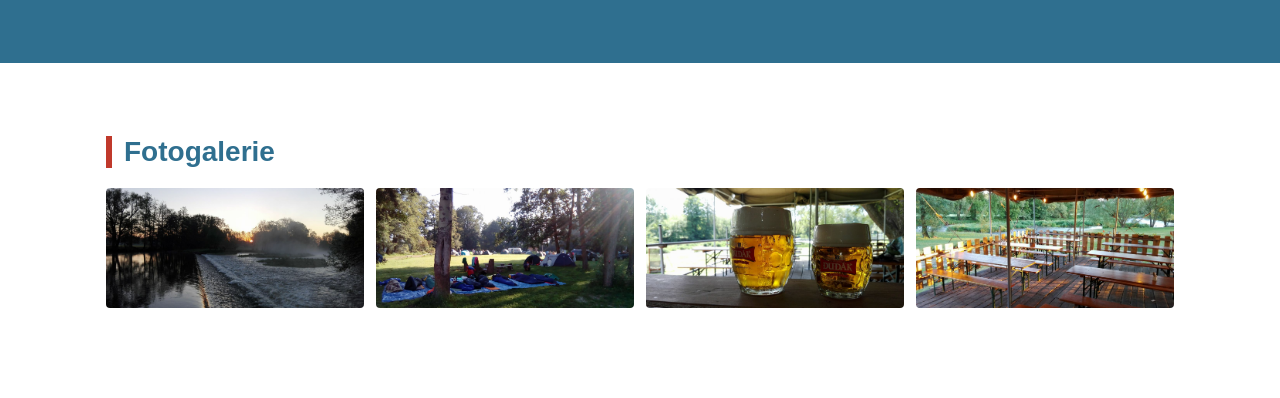
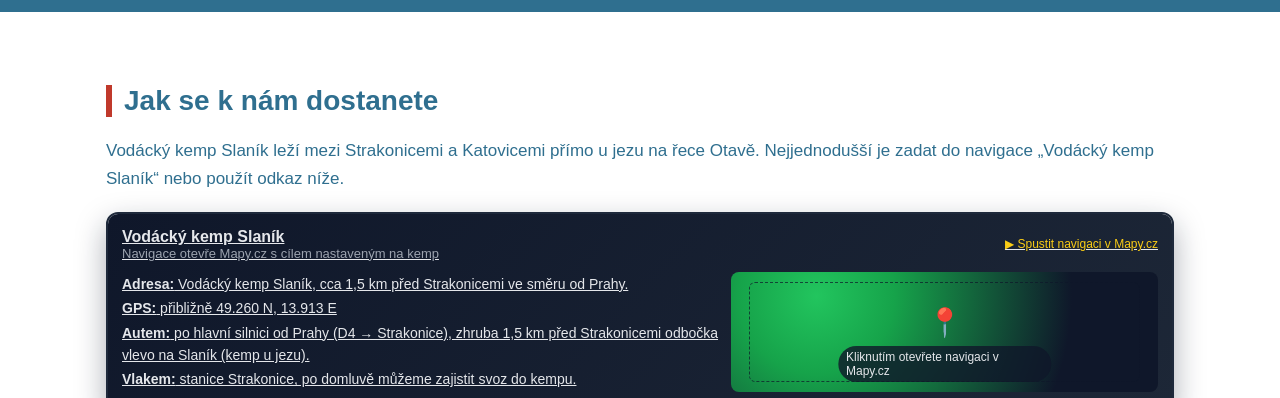
Before and after one commit to martin38716-wq/vodacky-kemp, a website: page index.html in a window 1280 px wide. Shown: the part 1832-2230 px from the top of the page. Drawn offline with Linux system fonts and the light colour scheme.

Commit message:
feat: add navigation section with Mapy.cz link

```diff
--- a/index.html
+++ b/index.html
@@ -329,7 +329,87 @@ flex-shrink:0;
   cursor:pointer;
 }
 
+/* ====== MAPA – JAK SE K NÁM DOSTANETE ====== */
+.map-card{
+  margin-top:20px;
+  border-radius:12px;
+  overflow:hidden;
+  border:2px solid #1e293b;
+  box-shadow:0 12px 30px rgba(15,23,42,0.35);
+}
+.map-card a{
+  display:block;
+  background:linear-gradient(135deg,#0f172a,#1d2737);
+  position:relative;
+  padding:14px 14px 16px;
+  color:#e5e7eb;
+}
+.map-header{
+  display:flex;
+  justify-content:space-between;
+  align-items:center;
+  margin-bottom:10px;
+}
+.map-title{
+  font-weight:bold;
+  font-size:16px;
+}
+.map-service{
+  font-size:13px;
+  color:#9ca3af;
+}
+.map-open{
+  font-size:12px;
+  color:#facc15;
+}
+.map-body{
+  display:grid;
+  grid-template-columns:1.4fr 1fr;
+  gap:12px;
+  align-items:center;
+}
+@media(max-width:700px){
+  .map-body{grid-template-columns:1fr;}
+}
+.map-info p{
+  margin:2px 0;
+  font-size:14px;
+}
+.map-mini{
+  position:relative;
+  border-radius:8px;
+  overflow:hidden;
+  background:radial-gradient(circle at 20% 20%,#22c55e 0,#16a34a 22%,#0f172a 72%);
+  min-height:120px;
+}
+.map-mini::before{
+  content:"";
+  position:absolute;
+  inset:10px 18px;
+  border-radius:6px;
+  border:1px dashed rgba(15,23,42,0.7);
+}
+.map-marker{
+  position:absolute;
+  left:50%;
+  top:42%;
+  transform:translate(-50%,-50%);
+  font-size:28px;
+}
+.map-label{
+  position:absolute;
+  left:50%;
+  bottom:10px;
+  transform:translateX(-50%);
+  font-size:12px;
+  padding:4px 8px;
+  border-radius:999px;
+  background:rgba(15,23,42,0.8);
+  color:#e5e7eb;
+}
+
 .side-banner {
+
   position: fixed;
   top: 30%;
   right: -320px;
@@ -372,25 +452,37 @@ flex-shrink:0;
 
 <header>
   <div class="container">
-    <div class="lang">
-      <button data-lang="cs">CZ</button>
-      <button data-lang="en">EN</button>
-      <button data-lang="de">DE</button>
-    </div>
+
+
+
+
+
 
     <img src="logo.png" alt="Vodácký kemp Slaník" class="logo-img">
 
+
                 <div class="hero-cta">
+
+
+
+
                 <div class="btn-row">
       <a href="tel:+420731537471" class="btn">
             📞 Zavolej
       </a>
 
       <a href="#" class="btn rezervace-btn">
-          <span data-i18n="reserve">Rezervovat pobyt</span>
-          <small data-i18n="reserve_sub">stravování, lodě, dopravu osob a bagáže</small>
+            Rezervovat pobyt
+            <small>stravování, lodě, dopravu osob a bagáže</small>
       </a>
     </div>
+
+
+
+
+
+
+
       <p class="hero-slogan">
 
 
@@ -465,7 +557,42 @@ flex-shrink:0;
 
 <section class="section">
   <div class="container">
+    <h2>Jak se k nám dostanete</h2>
+    <p>
+      Vodácký kemp Slaník leží mezi Strakonicemi a Katovicemi přímo u jezu na řece Otavě.
+      Nejjednodušší je zadat do navigace „Vodácký kemp Slaník“ nebo použít odkaz níže.
+    </p>
+    <div class="map-card">
+      <a href="https://mapy.cz/zakladni?q=Vod%C3%A1ck%C3%BD%20kemp%20Slan%C3%ADk" target="_blank" rel="noopener">
+        <div class="map-header">
+          <div>
+            <div class="map-title">Vodácký kemp Slaník</div>
+            <div class="map-service">Navigace otevře Mapy.cz s cílem nastaveným na kemp</div>
+          </div>
+          <div class="map-open">▶ Spustit navigaci v Mapy.cz</div>
+        </div>
+        <div class="map-body">
+          <div class="map-info">
+                        <p><strong>Adresa:</strong> Vodácký kemp Slaník, cca 1,5 km před Strakonicemi ve směru od Prahy.</p>
+            <p><strong>GPS:</strong> přibližně 49.260 N, 13.913 E</p>
+            <p><strong>Autem:</strong> po hlavní silnici od Prahy (D4 → Strakonice), zhruba 1,5 km před Strakonicemi odbočka vlevo na Slaník (kemp u jezu).</p>
+            <p><strong>Vlakem:</strong> stanice Strakonice, po domluvě můžeme zajistit svoz do kempu.</p>
+
+          </div>
+          <div class="map-mini">
+            <div class="map-marker">📍</div>
+            <div class="map-label">Kliknutím otevřete navigaci v Mapy.cz</div>
+          </div>
+        </div>
+      </a>
+    </div>
+  </div>
+</section>
+
+<section class="section">
+  <div class="container">
     <h2 data-i18n="gallery_h">Fotogalerie</h2>
+
     <div class="gallery">
             <img src="fotky/01.jpg" alt="Vodácký kemp Slaník" class="gallery-img">
       <img src="fotky/02.jpg" alt="Vodácký kemp Slaník" class="gallery-img">
@@ -494,6 +621,10 @@ flex-shrink:0;
         <p>Doporučujeme rezervovat pobyt s předstihem, zejména během letních měsíců.</p>
     <p>Vyberte si termín a přijeďte zažít opravdové vodáctví do kempu Slaník.</p>
 
+
+
+
+
             <div class="btn-row">
       <a href="tel:+420731537471" class="btn">
         📞 Zavolej
@@ -504,6 +635,13 @@ flex-shrink:0;
         <small>stravování, lodě, dopravu osob a bagáže</small>
       </a>
     </div>
+
+
+
+
+
+
+
 
 
 
@@ -819,9 +957,14 @@ flex-shrink:0;
     </span>
   </label>
 
+
+
+
     <button class="btn prev">Zpět</button>
     <button class="btn confirm">Odeslat rezervaci</button>
 </div>
+
+
 
 
 <script src="js/state.js"></script>
@@ -864,10 +1007,14 @@ document.addEventListener("DOMContentLoaded", () => {
 });
 </script>
 
+
+
 <script src="js/checklist.js"></script>
 <script src="js/ui.js"></script>
 
 
 
+
+
 </body>
 </html>
```
Lines whose indentation alone changed are shown as unchanged.
